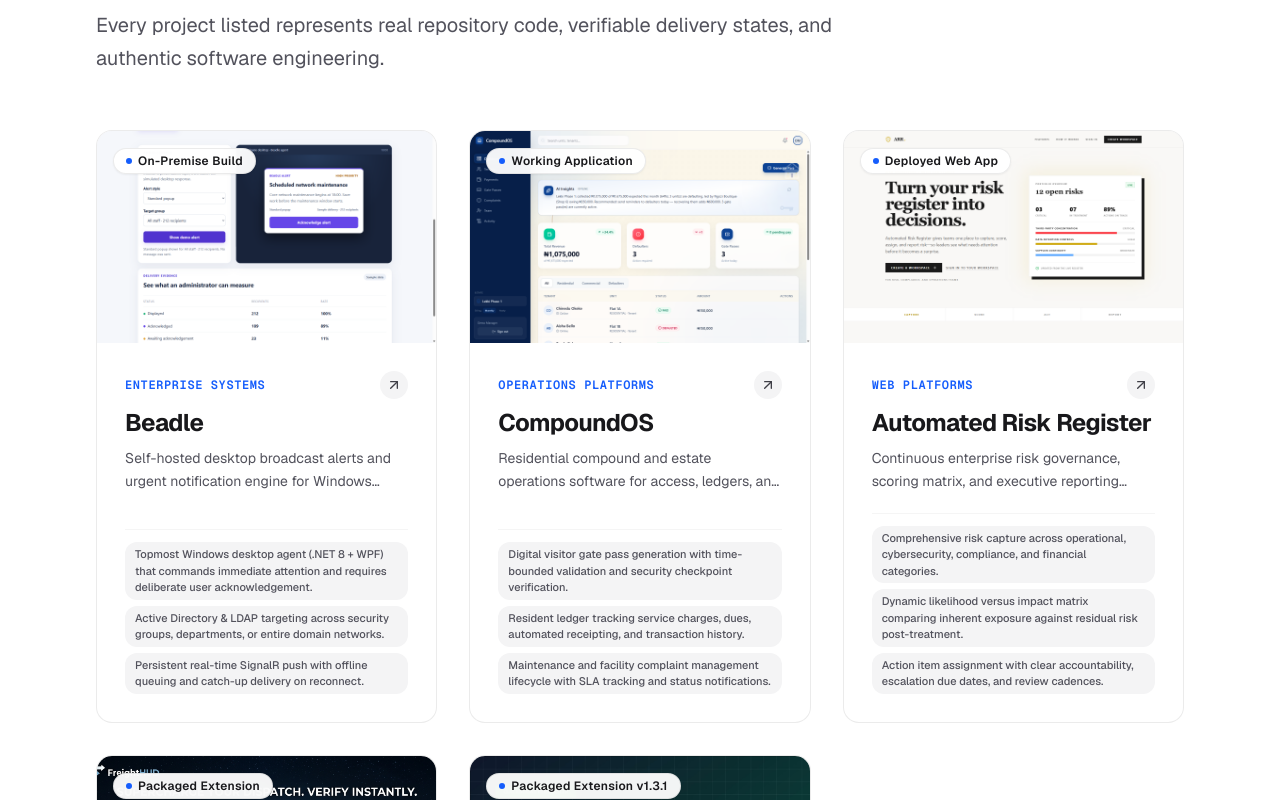
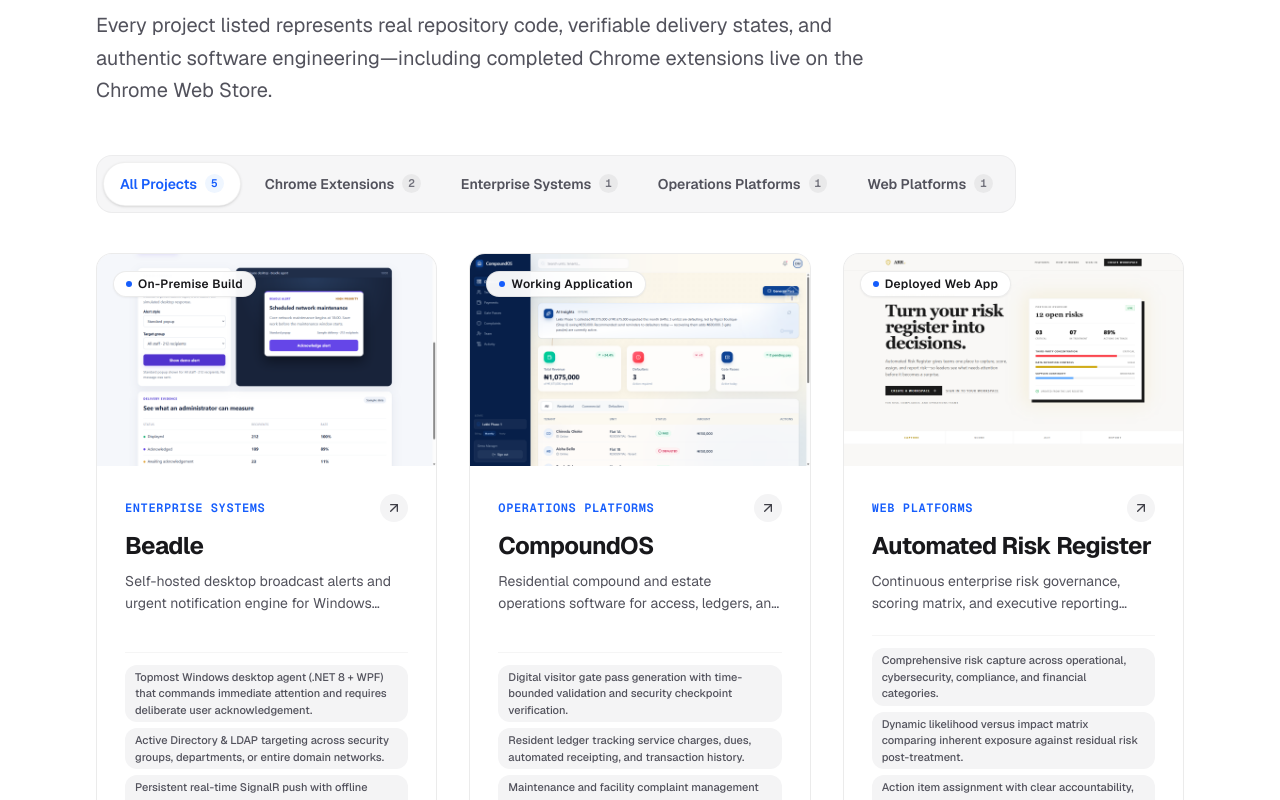
Before and after one commit to yahayayautama-eng/tendercraft-website, a Next.js app: page /work in a window 1280 px wide. Shown: the part 260-1060 px from the top of the page. Built offline with nearby package versions, Linux system fonts and the light colour scheme; no server answers; the database is empty.

Commit message:
feat: showcase completed Chrome extensions in portfolio, homepage, and category filters

```diff
--- a/src/app/page.tsx
+++ b/src/app/page.tsx
@@ -16,7 +16,7 @@ import {
 
 export default async function HomePage() {
   const allProjects = await getPublicProjects();
-  const featuredProjects = allProjects.filter((p) => p.featured).slice(0, 3);
+  const featuredProjects = allProjects.filter((p) => p.featured);
 
   return (
     <div className="space-y-24 sm:space-y-32 pb-24">
@@ -101,8 +101,18 @@ export default async function HomePage() {
             </Link>
           </div>
 
-          <div className="mt-8 grid grid-cols-1 md:grid-cols-3 gap-8">
-            {featuredProjects.map((project, idx) => (
+          <div className="mt-8 grid grid-cols-1 md:grid-cols-2 lg:grid-cols-3 gap-8">
+            {featuredProjects.map((project, idx) => {
+              const category =
+                project.slug === 'freighthud' || project.slug === 'cartitemizer'
+                  ? 'Chrome Extension'
+                  : project.status === 'prototype'
+                  ? 'Enterprise Systems'
+                  : project.status === 'deployed'
+                  ? 'Web Platforms'
+                  : 'Operations Platforms';
+
+              return (
                 <ProjectCard
                   key={project.id}
                   project={{
@@ -111,13 +121,14 @@ export default async function HomePage() {
                     tagline: project.tagline,
                     summary: project.summary,
                     statusLabel: project.statusLabel,
-                  category: project.status === 'prototype' ? 'Enterprise Systems' : project.status === 'deployed' ? 'Web Platforms' : 'Operations Tooling',
+                    category,
                     coverImage: project.coverImagePath,
                     capabilities: project.capabilities,
                   }}
-                priority={idx === 0}
+                  priority={idx < 2}
                 />
-            ))}
+              );
+            })}
           </div>
         </SectionWrapper>
       </section>
--- a/src/app/work/[slug]/page.tsx
+++ b/src/app/work/[slug]/page.tsx
@@ -105,6 +105,50 @@ export default async function CaseStudyPage({ params }: CaseStudyPageProps) {
             <p className="text-xl sm:text-2xl text-zinc-600 dark:text-zinc-300 max-w-3xl leading-relaxed font-normal">
               {project.tagline}
             </p>
+
+            {(project.storeUrl || project.liveUrl) && (
+              <div className="flex flex-wrap items-center gap-3 pt-2">
+                {project.storeUrl && (
+                  <a
+                    href={project.storeUrl}
+                    target="_blank"
+                    rel="noopener noreferrer"
+                    className="inline-flex items-center gap-2 min-h-[44px] px-6 py-2.5 rounded-full bg-blue-600 hover:bg-blue-700 text-white text-sm font-semibold transition-all shadow-sm hover:shadow-md focus-visible:outline-none focus-visible:ring-2 focus-visible:ring-blue-600 focus-visible:ring-offset-2 dark:focus-visible:ring-offset-[#0B0F19]"
+                  >
+                    <svg
+                      viewBox="0 0 24 24"
+                      width="16"
+                      height="16"
+                      fill="none"
+                      stroke="currentColor"
+                      strokeWidth="2"
+                      strokeLinecap="round"
+                      strokeLinejoin="round"
+                      aria-hidden="true"
+                    >
+                      <circle cx="12" cy="12" r="10" />
+                      <circle cx="12" cy="12" r="4" />
+                      <line x1="21.17" y1="8" x2="12" y2="8" />
+                      <line x1="3.95" y1="6.06" x2="8.54" y2="14" />
+                      <line x1="10.88" y1="21.94" x2="15.46" y2="14" />
+                    </svg>
+                    <span>Install from Chrome Web Store</span>
+                    <ExternalLink className="w-3.5 h-3.5 opacity-80" />
+                  </a>
+                )}
+                {project.liveUrl && (
+                  <a
+                    href={project.liveUrl}
+                    target="_blank"
+                    rel="noopener noreferrer"
+                    className="inline-flex items-center gap-2 min-h-[44px] px-6 py-2.5 rounded-full border border-black/[0.12] dark:border-white/[0.15] hover:bg-black/[0.04] dark:hover:bg-white/[0.05] text-zinc-900 dark:text-zinc-100 text-sm font-semibold transition-colors focus-visible:outline-none focus-visible:ring-2 focus-visible:ring-blue-600 focus-visible:ring-offset-2 dark:focus-visible:ring-offset-[#0B0F19]"
+                  >
+                    <span>Visit Product Site</span>
+                    <ExternalLink className="w-3.5 h-3.5" />
+                  </a>
+                )}
+              </div>
+            )}
           </div>
 
           {/* Large Hero Visual */}
@@ -191,6 +235,20 @@ export default async function CaseStudyPage({ params }: CaseStudyPageProps) {
                   </p>
                 </div>
 
+                {project.storeUrl && (
+                  <div className="pt-4 border-t border-black/[0.06] dark:border-white/[0.06]">
+                    <a
+                      href={project.storeUrl}
+                      target="_blank"
+                      rel="noopener noreferrer"
+                      className="inline-flex items-center gap-1.5 min-h-[44px] text-xs font-semibold text-blue-600 hover:text-blue-700 dark:hover:text-blue-400 transition-colors focus-visible:outline-none focus-visible:ring-2 focus-visible:ring-blue-600 rounded-md"
+                    >
+                      <span>Google Chrome Web Store</span>
+                      <ExternalLink className="w-3.5 h-3.5" />
+                    </a>
+                  </div>
+                )}
+
                 {project.liveUrl && (
                   <div className="pt-4 border-t border-black/[0.06] dark:border-white/[0.06]">
                     <a
@@ -199,7 +257,7 @@ export default async function CaseStudyPage({ params }: CaseStudyPageProps) {
                       rel="noopener noreferrer"
                       className="inline-flex items-center gap-1.5 min-h-[44px] text-xs font-semibold text-blue-600 hover:text-blue-700 dark:hover:text-blue-400 transition-colors focus-visible:outline-none focus-visible:ring-2 focus-visible:ring-blue-600 rounded-md"
                     >
-                      <span>Visit Live Application</span>
+                      <span>Visit Product Website</span>
                       <ExternalLink className="w-3.5 h-3.5" />
                     </a>
                   </div>
--- a/src/app/work/page.tsx
+++ b/src/app/work/page.tsx
@@ -1,7 +1,7 @@
 import React from 'react';
 import { getPublicProjects } from '@/lib/projects';
 import { SectionWrapper } from '@/components/SectionWrapper';
-import { ProjectCard } from '@/components/ProjectCard';
+import { WorkGallery } from '@/components/WorkGallery';
 import { getSiteUrl } from '@/lib/site';
 
 const siteUrl = getSiteUrl();
@@ -9,14 +9,14 @@ const siteUrl = getSiteUrl();
 export const metadata = {
   title: 'Work',
   description:
-    'Verified software builds, operational platforms, and browser workflow tools created by Tendercraft.',
+    'Verified software builds, operational platforms, and completed Chrome extensions created by Tendercraft.',
   alternates: {
     canonical: `${siteUrl}/work`,
   },
   openGraph: {
     title: 'Work — Tendercraft',
     description:
-      'Verified software builds, operational platforms, and browser workflow tools created by Tendercraft.',
+      'Verified software builds, operational platforms, and completed Chrome extensions created by Tendercraft.',
     url: `${siteUrl}/work`,
     siteName: 'Tendercraft',
     type: 'website',
@@ -34,6 +34,25 @@ export const metadata = {
 export default async function WorkPage() {
   const projects = await getPublicProjects();
 
+  const formattedProjects = projects.map((project) => ({
+    id: project.id,
+    slug: project.slug,
+    name: project.name,
+    tagline: project.tagline,
+    summary: project.summary,
+    statusLabel: project.statusLabel,
+    category:
+      project.slug === 'freighthud' || project.slug === 'cartitemizer'
+        ? 'Chrome Extension'
+        : project.status === 'prototype'
+        ? 'Enterprise Systems'
+        : project.status === 'deployed'
+        ? 'Web Platforms'
+        : 'Operations Platforms',
+    coverImage: project.coverImagePath,
+    capabilities: project.capabilities,
+  }));
+
   return (
     <div className="py-16 sm:py-24 space-y-16">
       <SectionWrapper size="lg">
@@ -46,13 +65,13 @@ export default async function WorkPage() {
             Selected Work
           </h1>
           <p className="text-lg sm:text-xl text-zinc-600 dark:text-zinc-400 leading-relaxed font-normal">
-            Every project listed represents real repository code, verifiable delivery states, and authentic software engineering.
+            Every project listed represents real repository code, verifiable delivery states, and authentic software engineering—including completed Chrome extensions live on the Chrome Web Store.
           </p>
         </div>
 
-        {/* Projects Grid */}
-        <div className="mt-14">
-          {projects.length === 0 ? (
+        {/* Projects Gallery with Category Filters */}
+        <div className="mt-12">
+          {formattedProjects.length === 0 ? (
             <div className="p-16 rounded-3xl border border-dashed border-zinc-300 dark:border-zinc-800 text-center space-y-4">
               <h3 className="text-lg font-bold text-zinc-700 dark:text-zinc-300">
                 No published projects currently active.
@@ -62,31 +81,7 @@ export default async function WorkPage() {
               </p>
             </div>
           ) : (
-            <div className="grid grid-cols-1 md:grid-cols-2 lg:grid-cols-3 gap-8">
-              {projects.map((project, idx) => (
-                <ProjectCard
-                  key={project.id}
-                  project={{
-                    slug: project.slug,
-                    name: project.name,
-                    tagline: project.tagline,
-                    summary: project.summary,
-                    statusLabel: project.statusLabel,
-                    category:
-                      project.status === 'prototype'
-                        ? 'Enterprise Systems'
-                        : project.status === 'deployed'
-                        ? 'Web Platforms'
-                        : project.status === 'packaged'
-                        ? 'Browser Tools'
-                        : 'Operations Platforms',
-                    coverImage: project.coverImagePath,
-                    capabilities: project.capabilities,
-                  }}
-                  priority={idx < 2}
-                />
-              ))}
-            </div>
+            <WorkGallery projects={formattedProjects} />
           )}
         </div>
       </SectionWrapper>
--- /dev/null
+++ b/src/components/WorkGallery.tsx
@@ -0,0 +1,117 @@
+'use client';
+
+import React, { useState } from 'react';
+import { ProjectCard, ProjectCardData } from '@/components/ProjectCard';
+import { Sparkles } from 'lucide-react';
+
+interface WorkGalleryProps {
+  projects: Array<ProjectCardData & { id: string }>;
+}
+
+const CATEGORIES = [
+  { id: 'all', label: 'All Projects' },
+  { id: 'chrome-extensions', label: 'Chrome Extensions' },
+  { id: 'enterprise-systems', label: 'Enterprise Systems' },
+  { id: 'operations-platforms', label: 'Operations Platforms' },
+  { id: 'web-platforms', label: 'Web Platforms' },
+] as const;
+
+export function WorkGallery({ projects }: WorkGalleryProps) {
+  const [selectedCategory, setSelectedCategory] = useState<string>('all');
+
+  const filteredProjects = projects.filter((project) => {
+    if (selectedCategory === 'all') return true;
+    if (selectedCategory === 'chrome-extensions') {
+      return project.category.toLowerCase().includes('chrome') || project.category.toLowerCase().includes('browser');
+    }
+    if (selectedCategory === 'enterprise-systems') {
+      return project.category.toLowerCase().includes('enterprise');
+    }
+    if (selectedCategory === 'operations-platforms') {
+      return project.category.toLowerCase().includes('operations');
+    }
+    if (selectedCategory === 'web-platforms') {
+      return project.category.toLowerCase().includes('web');
+    }
+    return true;
+  });
+
+  const getCategoryCount = (catId: string) => {
+    if (catId === 'all') return projects.length;
+    if (catId === 'chrome-extensions') {
+      return projects.filter(
+        (p) => p.category.toLowerCase().includes('chrome') || p.category.toLowerCase().includes('browser')
+      ).length;
+    }
+    if (catId === 'enterprise-systems') {
+      return projects.filter((p) => p.category.toLowerCase().includes('enterprise')).length;
+    }
+    if (catId === 'operations-platforms') {
+      return projects.filter((p) => p.category.toLowerCase().includes('operations')).length;
+    }
+    if (catId === 'web-platforms') {
+      return projects.filter((p) => p.category.toLowerCase().includes('web')).length;
+    }
+    return 0;
+  };
+
+  return (
+    <div className="space-y-10">
+      {/* Category Filter Tabs */}
+      <div
+        role="tablist"
+        aria-label="Filter projects by category"
+        className="flex flex-wrap items-center gap-2 p-1.5 rounded-2xl bg-zinc-100/80 dark:bg-white/[0.04] border border-black/[0.04] dark:border-white/[0.06] max-w-fit"
+      >
+        {CATEGORIES.map((cat) => {
+          const isSelected = selectedCategory === cat.id;
+          const count = getCategoryCount(cat.id);
+          return (
+            <button
+              key={cat.id}
+              role="tab"
+              aria-selected={isSelected}
+              onClick={() => setSelectedCategory(cat.id)}
+              className={`inline-flex items-center gap-2 min-h-[44px] px-4 py-2 rounded-xl text-xs sm:text-sm font-semibold transition-all focus-visible:outline-none focus-visible:ring-2 focus-visible:ring-blue-600 ${
+                isSelected
+                  ? 'bg-white dark:bg-[#111726] text-blue-600 dark:text-blue-400 shadow-sm border border-black/[0.06] dark:border-white/[0.1]'
+                  : 'text-zinc-600 dark:text-zinc-400 hover:text-zinc-950 dark:hover:text-white hover:bg-black/[0.03] dark:hover:bg-white/[0.03]'
+              }`}
+            >
+              <span>{cat.label}</span>
+              <span
+                className={`text-[11px] font-mono px-1.5 py-0.5 rounded-full ${
+                  isSelected
+                    ? 'bg-blue-50 dark:bg-blue-950/60 text-blue-600 dark:text-blue-400'
+                    : 'bg-black/[0.05] dark:bg-white/[0.08] text-zinc-500 dark:text-zinc-400'
+                }`}
+              >
+                {count}
+              </span>
+            </button>
+          );
+        })}
+      </div>
+
+      {/* Chrome Extension Highlights Callout */}
+      {selectedCategory === 'chrome-extensions' && (
+        <div className="p-4 sm:p-5 rounded-2xl bg-blue-50/70 dark:bg-blue-950/20 border border-blue-200/60 dark:border-blue-900/40 flex items-start gap-3">
+          <Sparkles className="w-5 h-5 text-blue-600 dark:text-blue-400 shrink-0 mt-0.5" />
+          <div className="text-sm text-zinc-700 dark:text-zinc-300 leading-relaxed">
+            <span className="font-semibold text-zinc-900 dark:text-zinc-100">
+              Completed & Shipped Chrome Extensions:
+            </span>{' '}
+            These browser extensions are published and active in the official Google Chrome Web Store, featuring live Manifest V3 production architectures, receipt parsing, and logistics rate calculators.
+          </div>
+        </div>
+      )}
+
+      {/* Projects Grid */}
+      <div className="grid grid-cols-1 md:grid-cols-2 lg:grid-cols-3 gap-8">
+        {filteredProjects.map((project, idx) => (
+          <ProjectCard key={project.id} project={project} priority={idx < 2} />
+        ))}
+      </div>
+    </div>
+  );
+}
--- a/src/data/projects.ts
+++ b/src/data/projects.ts
@@ -207,14 +207,14 @@ export const VERIFIED_PROJECTS: Project[] = [
       'Quick-adjust margin targets for rapid negotiation while on call with carriers.',
       'Lightweight browser extension design with zero latency impact on load board refreshing.'
     ],
-    technology: ['Chrome Extension Manifest V3', 'TypeScript', 'Tailwind CSS', 'Vite'],
-    status: 'packaged',
-    statusLabel: 'Packaged Extension',
+    technology: ['Chrome Extension Manifest V3', 'TypeScript', 'Tailwind CSS', 'Vite', 'Chrome Web Store'],
+    status: 'production',
+    statusLabel: 'Completed / Live on Chrome Web Store',
     coverImagePath: '/projects/freighthud/freighthud-hero.jpg',
-    liveUrl: null,
-    storeUrl: null,
+    liveUrl: 'https://freighthud.vercel.app',
+    storeUrl: 'https://chromewebstore.google.com/detail/obcpknlcbnkceaommkckjdnoclmgemic',
     repositoryUrl: null,
-    featured: false,
+    featured: true,
     published: true,
     sortOrder: 4,
     gallery: [
@@ -242,25 +242,25 @@ export const VERIFIED_PROJECTS: Project[] = [
     name: 'CartItemizer',
     tagline: 'Multi-store cart itemization, expense categorization, and QuickBooks export tool.',
     summary:
-      'A procurement workflow tool for contractors and purchasing teams, parsing complex Amazon Business and Home Depot receipts into job-costed itemized splits ready for accounting software.',
+      'A completed Chrome extension for contractors and purchasing teams, parsing Amazon Business, Home Depot, AliExpress, and Temu receipts into job-costed itemized splits ready for QuickBooks batch export.',
     problem:
       'Bookkeepers and project managers spend hours manually splitting lump-sum procurement orders across client jobs, cost codes, and tax categories from printed receipts and complex invoices.',
     solution:
       'CartItemizer extracts itemized line items directly from checkout carts and past orders, enabling one-click classification by cost center and direct export to CSV and accounting-ready formats.',
     capabilities: [
-      'Line-item extraction from Amazon Business and Home Depot order histories.',
+      'Line-item extraction from Amazon Business, Home Depot, AliExpress, and Temu orders.',
       'Flexible GL code and job expense allocation across individual cart items.',
       'Accounting-ready export presets formatted for QuickBooks and spreadsheet ingestion.',
       'Local-first privacy architecture ensuring purchasing data never leaves the operator machine.'
     ],
-    technology: ['Chrome Extension Manifest V3', 'TypeScript', 'Tailwind CSS'],
-    status: 'packaged',
-    statusLabel: 'Packaged Extension v1.3.1',
+    technology: ['Chrome Extension Manifest V3', 'JavaScript', 'QuickBooks IIF/CSV', 'Chrome Web Store'],
+    status: 'production',
+    statusLabel: 'Completed / Live on Chrome Web Store (v1.3.1)',
     coverImagePath: '/projects/cartitemizer/cartitemizer-hero.jpg',
-    liveUrl: null,
-    storeUrl: null,
+    liveUrl: 'https://cartitemizer.vercel.app',
+    storeUrl: 'https://chromewebstore.google.com/detail/cartitemizer-receipt-item/lemeifejbhckhopkcgljjoonhckdoclk',
     repositoryUrl: null,
-    featured: false,
+    featured: true,
     published: true,
     sortOrder: 5,
     gallery: [
```
Also changed, not shown: 2 other files (tests, documents, lock files or other folders). Lines whose indentation alone changed are shown as unchanged.
